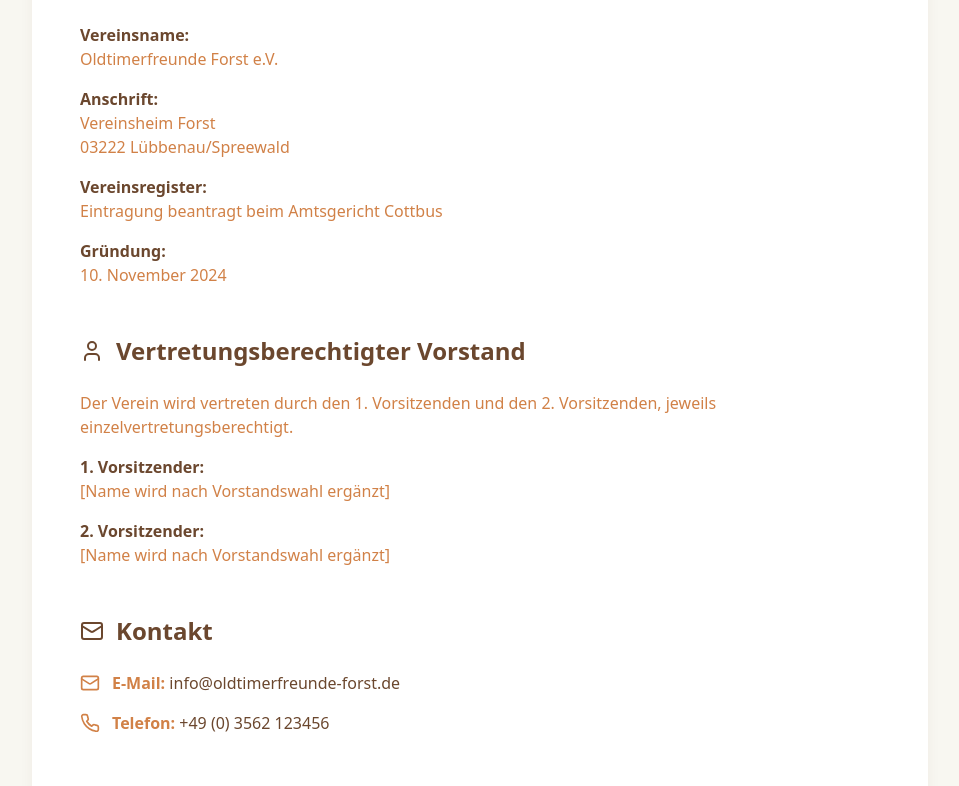
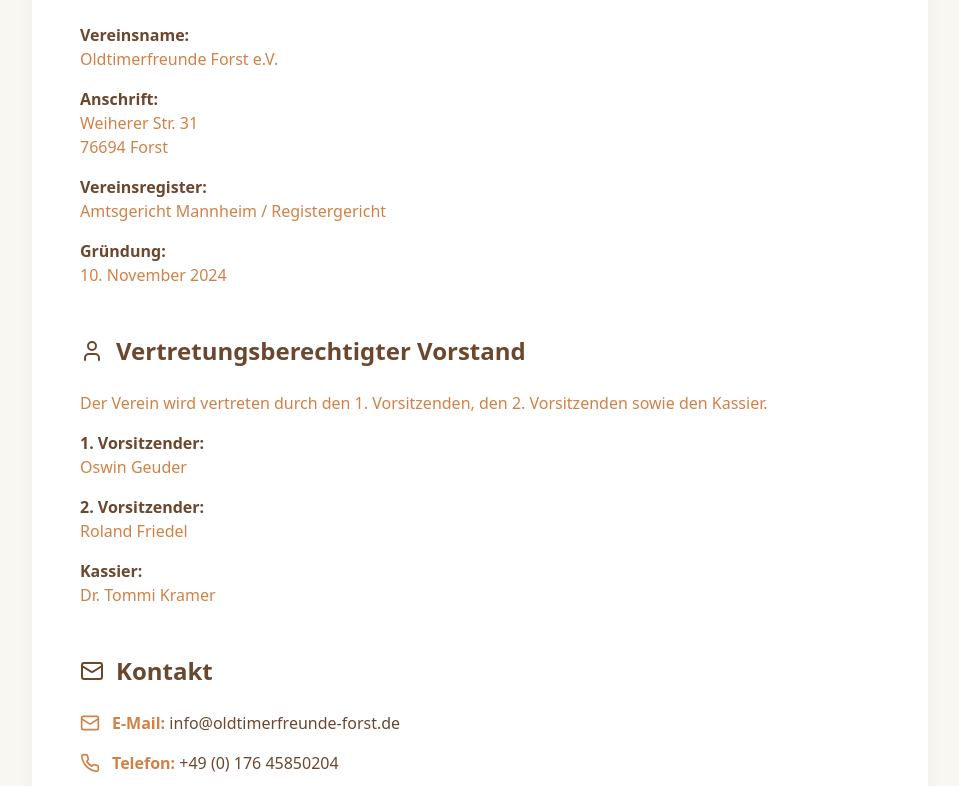
Before and after one commit to kdat-tk/forst-oldtimer-verein-portal, a React (Vite) app: page /impressum in a window 1280 px wide. Shown: the part 493-1279 px from the top of the page, without its empty margins (160-1119 px from the left). Built offline with nearby package versions, Linux system fonts and the light colour scheme.

Commit message:
Update Impressum.tsx

```diff
--- a/src/pages/Impressum.tsx
+++ b/src/pages/Impressum.tsx
@@ -45,12 +45,12 @@ const Impressum = () => {
                   </div>
                   <div>
                     <h3 className="font-semibold text-vintage-brown">Anschrift:</h3>
-                    <p>Vereinsheim Forst<br />
-                    03222 Lübbenau/Spreewald</p>
+                    <p>Weiherer Str. 31<br />
+                    76694 Forst</p>
                   </div>
                   <div>
                     <h3 className="font-semibold text-vintage-brown">Vereinsregister:</h3>
-                    <p>Eintragung beantragt beim Amtsgericht Cottbus</p>
+                    <p>Amtsgericht Mannheim / Registergericht</p>
                   </div>
                   <div>
                     <h3 className="font-semibold text-vintage-brown">Gründung:</h3>
@@ -67,16 +67,19 @@ const Impressum = () => {
                 </h2>
                 <div className="space-y-4 text-vintage-copper">
                   <p>
-                    Der Verein wird vertreten durch den 1. Vorsitzenden und den 2. Vorsitzenden,
-                    jeweils einzelvertretungsberechtigt.
+                    Der Verein wird vertreten durch den 1. Vorsitzenden, den 2. Vorsitzenden sowie den Kassier.
                   </p>
                   <div>
                     <h3 className="font-semibold text-vintage-brown">1. Vorsitzender:</h3>
-                    <p>[Name wird nach Vorstandswahl ergänzt]</p>
+                    <p>Oswin Geuder</p>
                   </div>
                   <div>
                     <h3 className="font-semibold text-vintage-brown">2. Vorsitzender:</h3>
-                    <p>[Name wird nach Vorstandswahl ergänzt]</p>
+                    <p>Roland Friedel</p>
+                  </div>
+                  <div>
+                    <h3 className="font-semibold text-vintage-brown">Kassier:</h3>
+                    <p>Dr. Tommi Kramer</p>
                   </div>
                 </div>
               </div>
@@ -102,7 +105,7 @@ const Impressum = () => {
                     <div>
                       <span className="font-semibold">Telefon: </span>
                       <a href="tel:+493562123456" className="text-vintage-brown hover:text-vintage-copper transition-colors">
-                        +49 (0) 3562 123456
+                        +49 (0) 176 45850204
                       </a>
                     </div>
                   </div>
```
